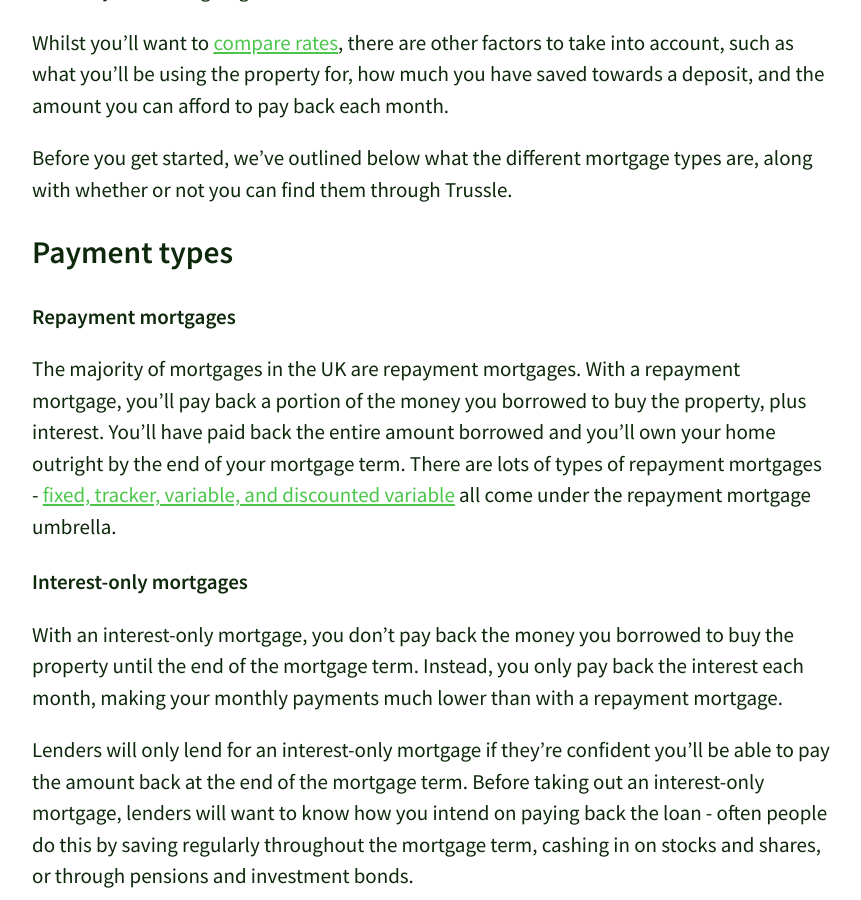
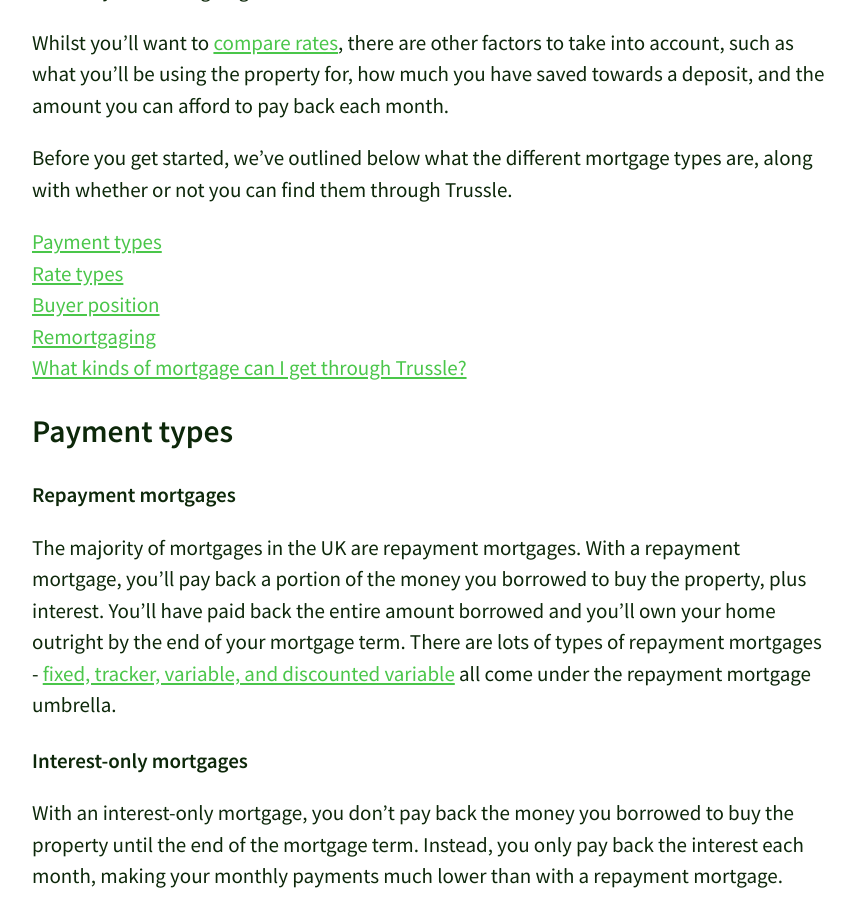
Before and after one commit to olitrussle/blog, a Jekyll site: the page built from _posts/2017-06-02-different-types-of-mortgages.md, in a window 1280 px wide and 900 px high, scrolled down 1111 px. Shown: the whole window, without its empty margins (208-1069 px from the left). Built offline with Jekyll 4.4.1, drawn with Linux system fonts in a browser that asks for light colours; comment, search, counter and statistics services are not loaded.

Commit message:
Updated 2017-06-02-different-types-of-mortgages.md

```diff
--- a/_posts/2017-06-02-different-types-of-mortgages.md
+++ b/_posts/2017-06-02-different-types-of-mortgages.md
@@ -19,6 +19,12 @@ When you’re looking for a mortgage, you’ll see there’s options available t
 Whilst you’ll want to [compare rates](https://trussle.com/blog/how-to-compare-remortgage-deals), there are other factors to take into account, such as what you’ll be using the property for, how much you have saved towards a deposit, and the amount you can afford to pay back each month.
 
 Before you get started, we’ve outlined below what the different mortgage types are, along with whether or not you can find them through Trussle.
+
+[Payment types](#payment-types)
+[Rate types](#rate-types)
+[Buyer position](#buyer-position)
+[Remortgaging](#remortgaging)
+[What kinds of mortgage can I get through Trussle?](#what-kinds-of-mortgage-can-i-get-through-trussle)
 
 ## Payment types
 ### Repayment mortgages
```
